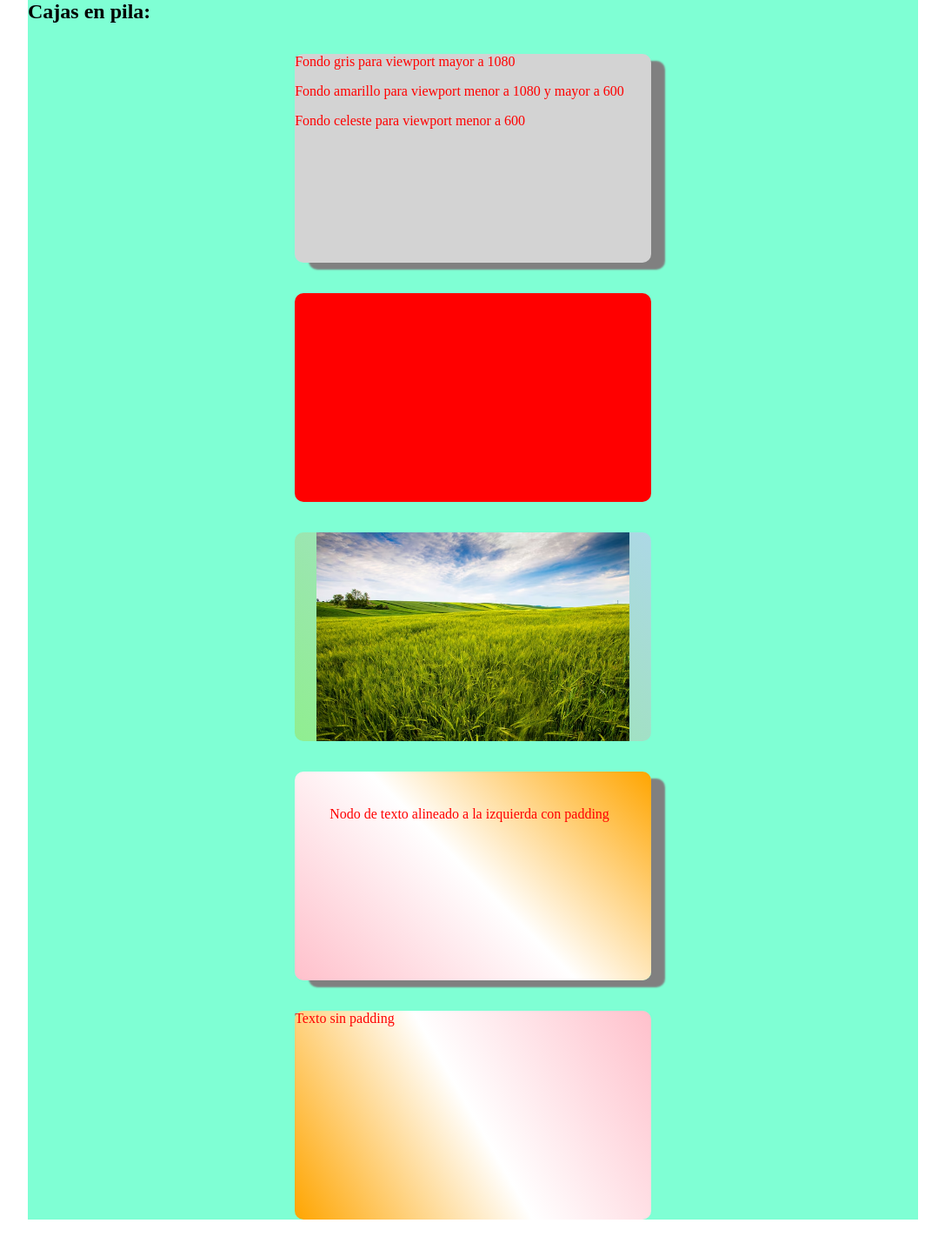
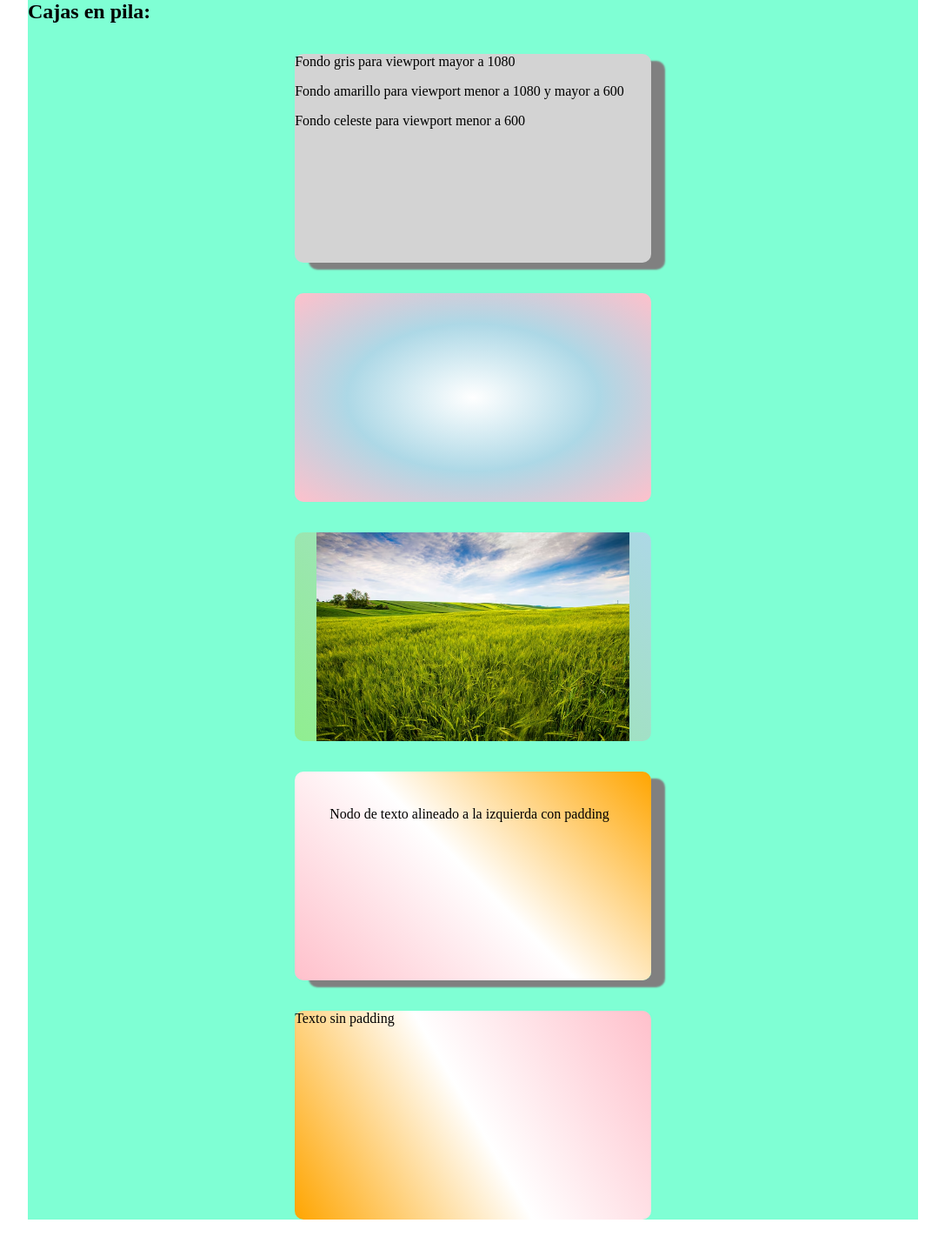
Before and after one commit to juanIgnacioMB/LaboratorioIII, a PHP site: the page made by CSS/Css parte 1/ejercicio02_divsEnPila/index.html in a window 1280 px wide. Shown: the whole page at 87% size, without its empty margins (96-1183 px from the left). Run offline with PHP 8.4, Linux system fonts and the light colour scheme.

Commit message:
ejercicio css 2

```diff
--- a/CSS/Css parte 1/ejercicio02_divsEnPila/style.css
+++ b/CSS/Css parte 1/ejercicio02_divsEnPila/style.css
@@ -14,7 +14,7 @@ div{
     width: 40%;
     height: 15em;
     border-radius: 10px;
-    color: red;
+
 }
 
 #primer-cont{
@@ -23,8 +23,8 @@ div{
 }
 
 #segundo-cont{
-   /* background: radial-gradient(white,lightblue,pink);*/
-   background-color: red;
+   background: radial-gradient(white,lightblue,pink);
+
 
 }
 
```
